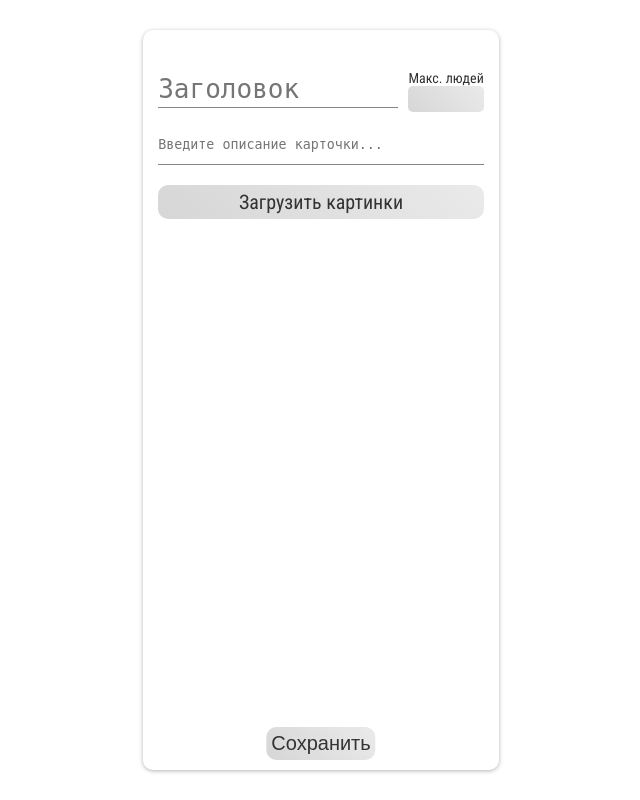
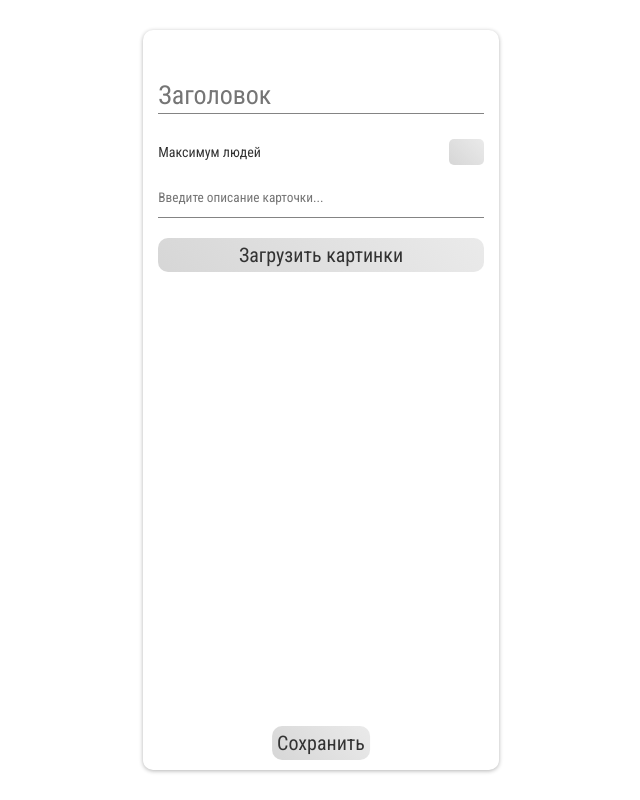
Before and after one commit to atrop1ne/Shumi, a Django app: page /card_create in a window 1280 px wide. Shown: the whole page, without its empty margins (319-959 px from the left). Run offline with Django 3.2, Linux system fonts and the light colour scheme; the visitor is signed in with stand-in values (Sample User, id 1); data comes from the database, SQL or seed files in the repository.

Commit message:
Card form max people count styles

```diff
--- a/ShumiProject/ShumiApp/static/css/base.css
+++ b/ShumiProject/ShumiApp/static/css/base.css
@@ -6,6 +6,7 @@
     margin: 0;
     padding: 0;
     color: rgb(51, 51, 51);
+    font-family: 'Roboto Condensed', sans-serif;
 }
 
 *:focus{
@@ -15,10 +16,6 @@
 html {
     overflow-x: hidden;
     margin-right: calc(-1 * (100vw - 100%));
-}
-
-body{
-    font-family: 'Roboto Condensed', sans-serif;
 }
 
 .form_button{
--- a/ShumiProject/ShumiApp/static/css/card_form.css
+++ b/ShumiProject/ShumiApp/static/css/card_form.css
@@ -33,31 +33,32 @@ body{
     transition: 0.2s;
     box-shadow: 0 1px 4px 0 rgba(0, 0, 0, 0.3);
     padding: 15px;
+    padding-top: 50px;
     display: flex;
     flex-direction: column;
     font-size: 24px;
     height: 100%;
 }
 
-.card_title_and_card_max_people_count{
+.card_title{
+    height:34px;
+    display: block;
+    font-size: 26px;
+}
+
+.counter_label{
+    width: 100%;
+    font-size: 14px;
     height: min-content;
     display: grid;
     align-items: center;
     grid-template-columns: 1fr auto;
-    justify-content: center;
     align-items: center;
     padding: 25px 0px;
 }
 
-.card_title{
-    height:34px;
-    display: block;
-    font-size: 26px;
-    margin: 0px 10px 0px 0px;
-}
-
-.counter_label{
-    font-size: 14px;
+.card_max_people_count{
+    justify-self: right;
 }
 
 textarea{
--- a/ShumiProject/ShumiApp/templates/ShumiApp/card_form.html
+++ b/ShumiProject/ShumiApp/templates/ShumiApp/card_form.html
@@ -4,12 +4,10 @@
 
 <form action="" method="POST" enctype="multipart/form-data" class="card_form">
     {% csrf_token %}
-    <div class="card_title_and_card_max_people_count">
-        <textarea name="card_title" class="card_title" placeholder="Заголовок" required></textarea>
-        <div class="counter_label">
-            <p>Макс. людей</p>
-            <input name="card_max_people_count" type="number" min="1" max="50">
-        </div>
+    <textarea name="card_title" class="card_title" placeholder="Заголовок" required></textarea>
+    <div class="counter_label">
+        <p>Максимум людей</p>
+        <input name="card_max_people_count" type="number" min="1" max="50">
     </div>
     <textarea name="card_description" placeholder="Введите описание карточки..." class="card_description"required></textarea>
     <label for="image-upload" class="card_images_input">Загрузить картинки</label>
```
